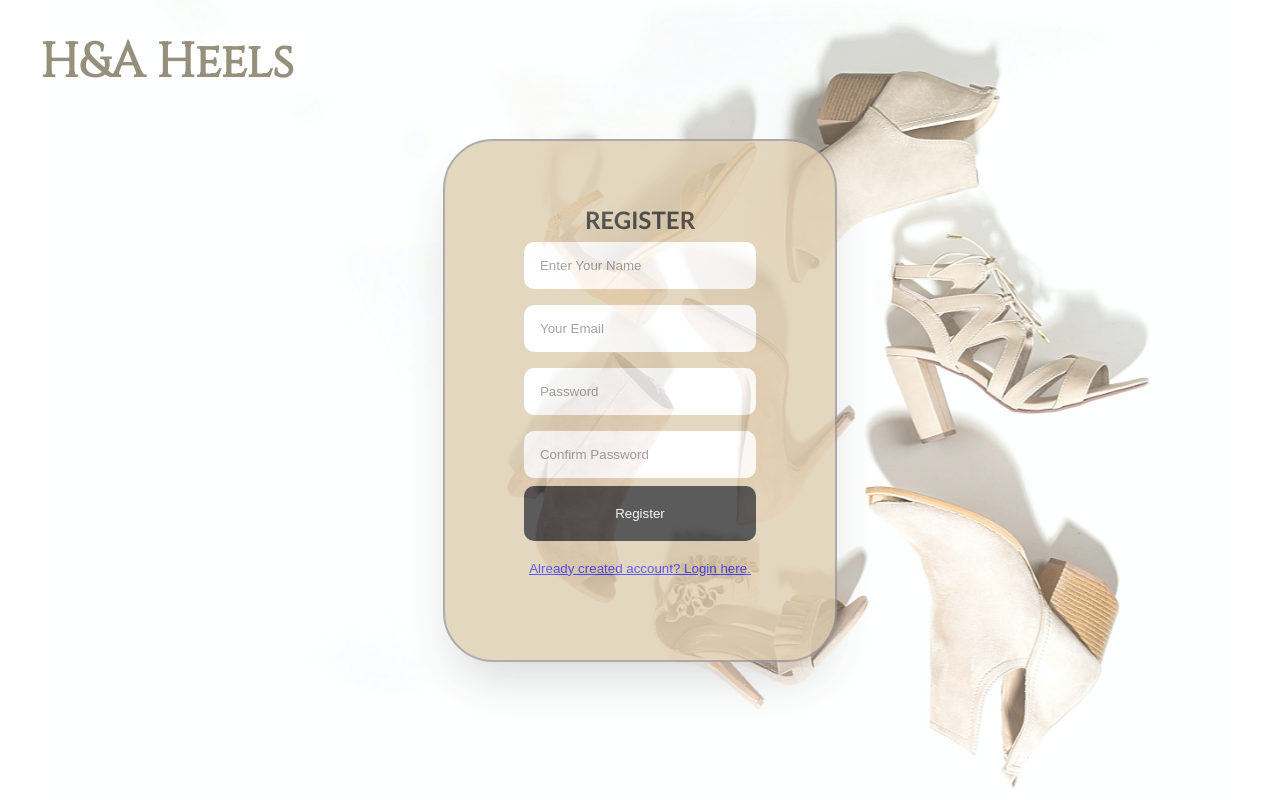
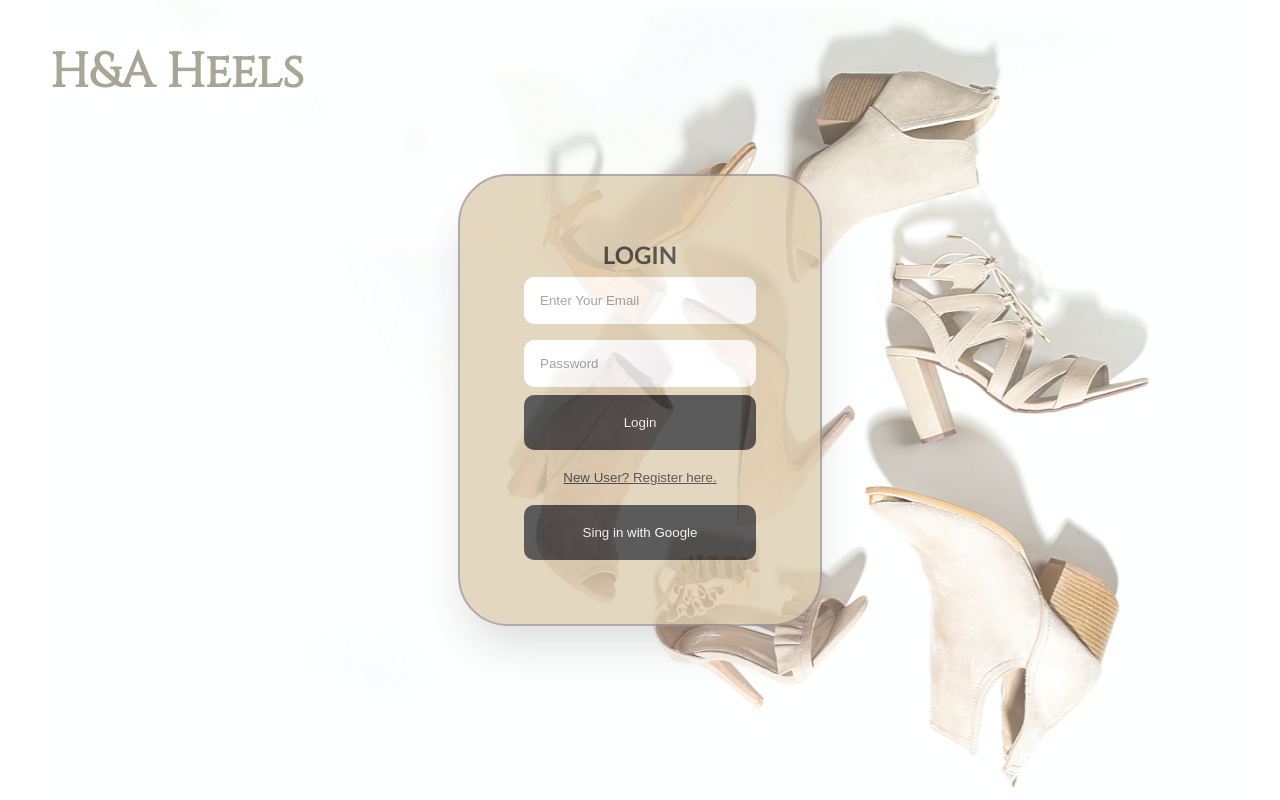
Before and after one commit to Harshit-Ashiwal/HnA.ecom, a React (Vite) app: page / in a window 1280 px wide. Built offline with nearby package versions, Linux system fonts and the light colour scheme.

Commit message:
changes on components

```diff
--- a/package.json
+++ b/package.json
@@ -25,6 +25,6 @@
     "eslint-plugin-react": "^7.32.2",
     "eslint-plugin-react-hooks": "^4.6.0",
     "eslint-plugin-react-refresh": "^0.4.3",
-    "vite": "^4.4.5"
+    "vite": "^4.4.9"
   }
 }
--- a/src/component/Login.jsx
+++ b/src/component/Login.jsx
@@ -1,12 +1,25 @@
 import React from "react";
 import { useForm } from "react-hook-form";
-import { DevTool } from "@hookform/devtools";
-import { Link } from "react-router-dom";
+import {
+  signInWithGooglePopup,
+  createUserDocumentFromAuth,
+} from "../utils/firstbase.jsx";
+
 // functional component
 const Login = (props) => {
   // defining States
   // const [Email, setEmail] = useState("");
   // const [Password, setPassword] = useState("");
+
+  const logGoogleUser = async () => {
+    try {
+      const { user } = await signInWithGooglePopup();
+      // console.log(response);
+      createUserDocumentFromAuth(user);
+    } catch (error) {
+      console.error("Google sign-in error:", error);
+    }
+  };
 
   // react-hook-form
   const { register, handleSubmit, control, formState } = useForm();
@@ -44,22 +57,28 @@ const Login = (props) => {
           type="password"
           placeholder="Password "
           {...register("password", { required: "*password is required" })}
-        />
+          />
         <p className="input-errors">{errors.password?.message}</p>
 
         <button className="login-btn" type="submit">
           Login{" "}
         </button>
       </form>
-      <DevTool control={control} />
       <button
         className="link-btn"
-        // onClick={() => props.onFormSwitch("Register")}
+        onClick={() => props.onFormSwitch("Register")}
       >
-        <Link to="register"> New User? Register here. </Link>
+        New User? Register here.
       </button>
+      <button onClick={logGoogleUser}>Sing in with Google </button>
     </div>
   );
 };
 
 export default Login;
+
+// import { Link } from "react-router-dom";
+{/* <Link to="register"> */}
+        {/* </Link> */}
+        {/* <DevTool control={control} /> */}
+        // import { DevTool } from "@hookform/devtools";
--- a/src/component/Register.jsx
+++ b/src/component/Register.jsx
@@ -1,7 +1,5 @@
 import React, { useState } from "react";
 import { useForm } from "react-hook-form";
-import { DevTool } from "@hookform/devtools";
-import { Link } from "react-router-dom";
 const Register = (props) => {
   // STATE Declaration
   // const [Name, setName] = useState("");
@@ -12,7 +10,6 @@ const Register = (props) => {
   //react-hook-form
   const { register, handleSubmit, control, formState } = useForm();
   const { errors } = formState;
-  // const { register, handleSubmit, errors } = useForm();
 
   //handleSubmit Function fro prevent refresh page onSubmit form
   const onSubmit = (data) => {
@@ -75,15 +72,23 @@ const Register = (props) => {
         </button>
       </form>
 
-      <DevTool control={control} />
-      <button
-        className="link-btn"
-        //  onClick={() => props.onFormSwitch("Login")}
-      >
-        <Link to="login">Already created account? Login here.</Link>
+      <button className="link-btn" onClick={() => props.onFormSwitch("Login")}>
+        Already created account? Login here.
       </button>
     </div>
   );
 };
 
 export default Register;
+
+// import { Link } from "react-router-dom";
+// import { DevTool } from "@hookform/devtools";
+{
+  /* <Link to="login"> */
+}
+{
+  /* </Link> */
+}
+{
+  /* <DevTool control={control} /> */
+}
--- a/src/container/App.css
+++ b/src/container/App.css
@@ -30,14 +30,16 @@
   background-repeat: no-repeat;
   z-index: -1; /* Adjust the opacity as desired */
 }
+
 .HnA {
   font-family: "Cinzel", serif;
   padding: 30px 0px 0px 40px;
-  position: absolute; /* color: #5a4333; */ /* color: #556B2F; */
-  color: #968f7c; /* background-color: black; */
+  position: absolute;
+  color: #968f7c;
   font-size: -webkit-xxx-large;
-  /* user-select: none; */
   cursor: pointer;
+  top: 10px;
+  left: 10px;
 }
 
 .container,
--- a/src/container/App.jsx
+++ b/src/container/App.jsx
@@ -1,35 +1,11 @@
 import React, { useState } from "react";
-import Login from "../component/Login";
+// import Login from "../component/Login";
 import "./App.css";
-import Register from "../component/Register";
-import { BrowserRouter as Router, Routes, Route } from "react-router-dom";
+// import Register from "../component/Register";
+import Home from "./Home";
 
 const App = () => {
-  const [currForm, setCurrForm] = useState("Register");
-
-  const toggleForm = (formName) => {
-    setCurrForm(formName);
-  };
-  return (
-    <div className="App">
-      <Router>
-        <Routes>
-          <Route path="/register" element={<Register />} />
-          <Route path="/login" element={<Login />} />
-          <Route
-            path="/*"
-            element={
-              currForm === "Register" ? (
-                <Register onFormSwitch={toggleForm} />
-              ) : (
-                <Login onFormSwitch={toggleForm} />
-              )
-            }
-          />
-        </Routes>
-      </Router>
-    </div>
-  );
+  return <Home />;
 };
 
 export default App;
@@ -37,14 +13,26 @@ export default App;
 // topics to Conver
 // firbase ke through connect
 
-//   return (
-//     <div className="App">
-//       {currForm === "Register" ? (
-//         <Register onFormSwitch={toggleForm} />
-//       ) : (
-//         <Login onFormSwitch={toggleForm} />
-//       )}
-//     </div>
-//   );
+// Password should be a minimum of 6 characters and contain at least one uppercase letter, one lowercase letter, and a number
+// return (
+//   <div className="App">
+//     <h1 className="HnA">H&A Heels</h1>
 
-// Password should be a minimum of 6 characters and contain at least one uppercase letter, one lowercase letter, and a number
+//     <Router>
+//       <Routes>
+//         <Route path="/" element={<Register />} />
+//         <Route path="/login" element={<Login />} />
+//         <Route
+//           path="/*"
+//           element={
+//             currForm === "Register" ? (
+//               <Register onFormSwitch={toggleForm} />
+//             ) : (
+//               <Login onFormSwitch={toggleForm} />
+//             )
+//           }
+//         />
+//       </Routes>
+//     </Router>
+//   </div>
+// );
--- /dev/null
+++ b/src/container/Home.jsx
@@ -0,0 +1,24 @@
+import React, { useState } from "react";
+import Login from "../component/Login";
+import Register from "../component/Register";
+
+const Home = () => {
+  const [currForm, setCurrForm] = useState("Login");
+
+  const toggleForm = (formName) => {
+    setCurrForm(formName);
+  };
+  return (
+    <div className="App">
+      <h1 className="HnA">H&A Heels</h1>
+
+      {currForm === "Login" ? (
+        <Login onFormSwitch={toggleForm} />
+      ) : (
+        <Register onFormSwitch={toggleForm} />
+      )}
+    </div>
+  );
+};
+
+export default Home;
--- a/src/main.jsx
+++ b/src/main.jsx
@@ -1,11 +1,10 @@
 import React from "react";
 import ReactDOM from "react-dom/client";
 import App from "./container/App.jsx";
+import { Link } from "react-router-dom";
 
 ReactDOM.createRoot(document.getElementById("root")).render(
   <React.StrictMode>
-    <h1 className="HnA">H&A Heels</h1>
-
     <App />
   </React.StrictMode>
 );
--- /dev/null
+++ b/src/utils/firstbase.jsx
@@ -0,0 +1,40 @@
+// Import the functions you need from the SDKs you need
+import { initializeApp } from "firebase/app";
+import {
+  getAuth,
+  signInWithRedirect,
+  signInWithPopup,
+  GoogleAuthProvider,
+} from "firebase/auth";
+import { getFirestore, doc, getDoc, setDoc } from "firebase/firestore";
+// doc = allows us to retrieve documents inside of our fire store database.
+// getDoc, setDoc = where doc allows us to access the document both are use the get and set data inside the document.
+const firebaseConfig = {
+  apiKey: "AIzaSyDI0J6c19lLEch2wWn1I7SANGa7P-QSUh8",
+  authDomain: "fir-auth-hna.firebaseapp.com",
+  projectId: "fir-auth-hna",
+  storageBucket: "fir-auth-hna.appspot.com",
+  messagingSenderId: "39496262399",
+  appId: "1:39496262399:web:d9eaae5cce3d5d517262ca",
+  measurementId: "G-2QWX5D85VQ",
+};
+// Initialize Firebase
+const firebaseApp = initializeApp(firebaseConfig);
+
+const provider = new GoogleAuthProvider();
+
+provider.setCustomParameters({
+  prompt: "select_account",
+});
+export const auth = getAuth();
+export const signInWithGooglePopup = () => signInWithPopup(auth, provider);
+
+export const db = getFirestore();
+// once we  instanciated out firestore now we can use in order the access our database.thsi is used to get the document getdoc and setdoc.
+export const createUserDocumentFromAuth = async (userAuth) => {
+  const userDocRef = doc(db, "users", userAuth.uid);
+  console.log(userDocRef);
+  const userSnapshot = await getDoc(userDocRef);
+  console.log(userSnapshot);
+  console.log(userSnapshot.exists());
+};
```
Also changed, not shown: 1 other file (tests, documents, lock files or other folders).
